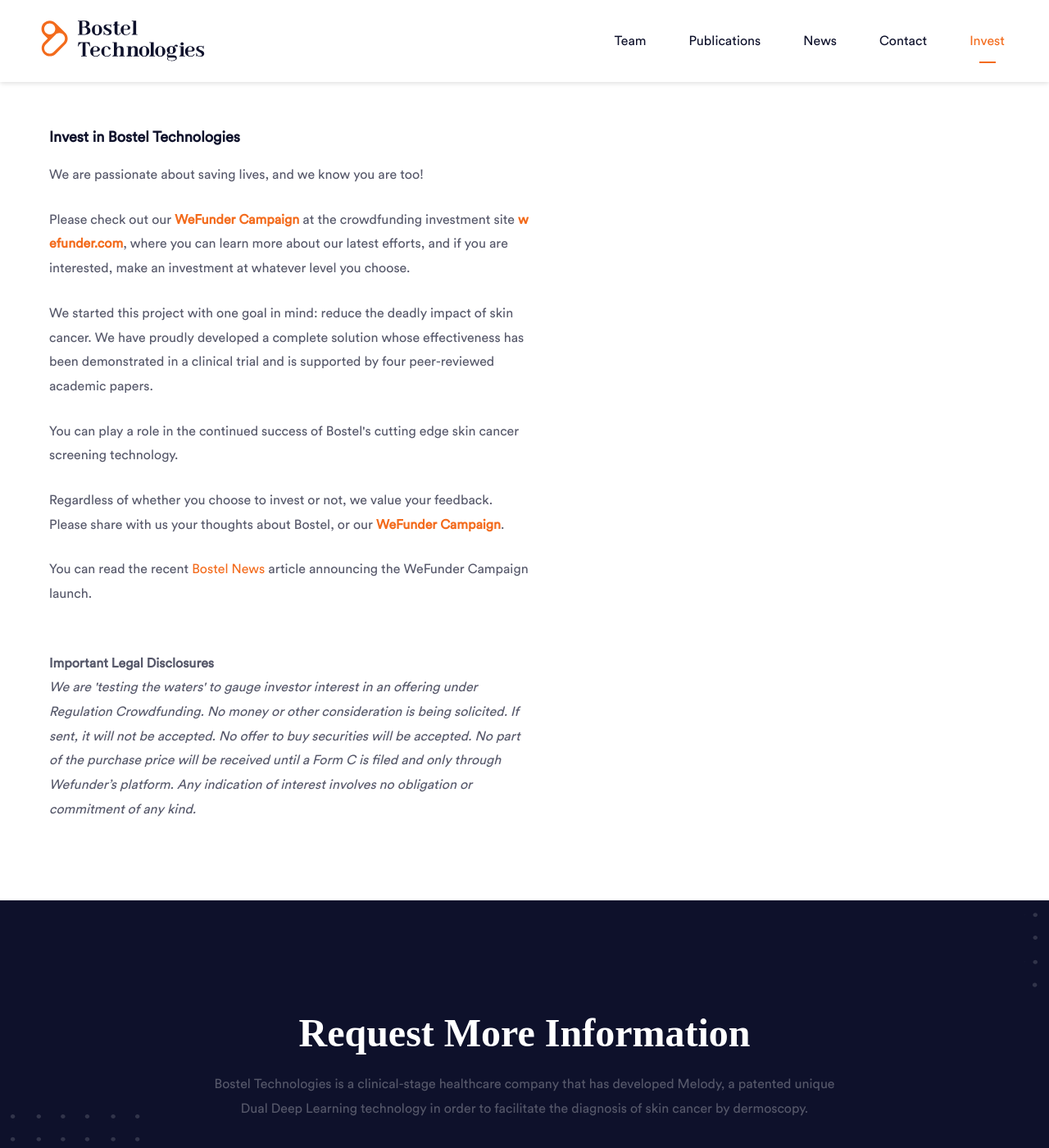
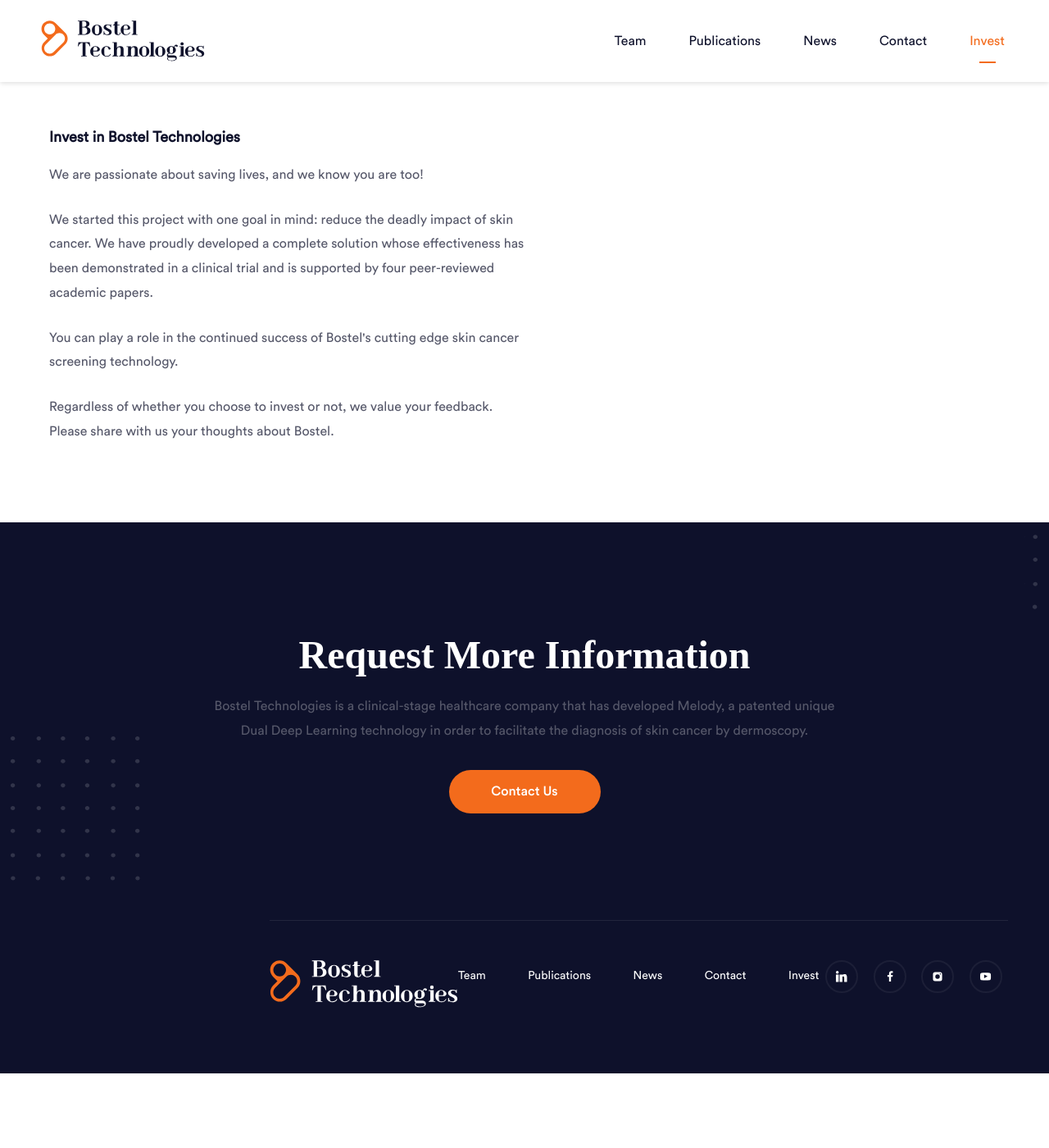
Before and after one commit to brucenwalker/bostelweb, a Jekyll site: the page built from invest.md, in a window 1280 px wide and 1400 px high, scrolled down 524 px. Shown: the whole window at 82% size. Built offline with Jekyll 4.4.1, drawn with Linux system fonts in a browser that asks for light colours; some web fonts are replaced; after the commit the page ends 1833 px from its top, so only the background shows below that.

Commit message:
Update invest.md

```diff
--- a/invest.md
+++ b/invest.md
@@ -25,9 +25,7 @@ slug: invest
                     <p>
                     We are passionate about saving lives, and we know you are too!
                     </p>
-                    <p>
-                    Please check out our <b><a target="_new" href="https://wefunder.com/bostel.technologies.llc.2">WeFunder Campaign</a></b> at the crowdfunding investment site <b><a target="_new" href="https://wefunder.com/bostel.technologies.llc.2">wefunder.com</a></b>, where you can learn more about our latest efforts, and if you are interested, make an investment at whatever level you choose.
-					</p>
+
 					<p>
                     We started this project with one goal in mind: reduce the deadly impact of skin cancer. We have proudly developed a complete solution whose effectiveness has been demonstrated in a clinical trial and is supported by four peer-reviewed academic papers.
                     </p>
@@ -35,18 +33,11 @@ slug: invest
                     You can play a role in the continued success of Bostel's cutting edge skin cancer screening technology.<br />
                     </p>
 					<p>
-					Regardless of whether you choose to invest or not, we value your feedback. Please share with us your thoughts about Bostel, or our <b><a target="_new" href="https://wefunder.com/bostel.technologies.llc.2">WeFunder Campaign</a></b>.
+					Regardless of whether you choose to invest or not, we value your feedback. Please share with us your thoughts about Bostel.
 					<br />
 					</p>
-					<p>
-					You can read the recent <a href="/news">Bostel News</a> article announcing the WeFunder Campaign launch.
-					<br />
-					<br />
-                    </p>
-                    <p>
-                     <b>Important Legal Disclosures </b><br />
-                    <i>We are 'testing the waters' to gauge investor interest in an offering under Regulation Crowdfunding. No money or other consideration is being solicited. If sent, it will not be accepted. No offer to buy securities will be accepted. No part of the purchase price will be received until a Form C is filed and only through Wefunder’s platform. Any indication of interest involves no obligation or commitment of any kind.</i>
-                    </p>
+
+
                 </div>
             </div>
             </div>
```
